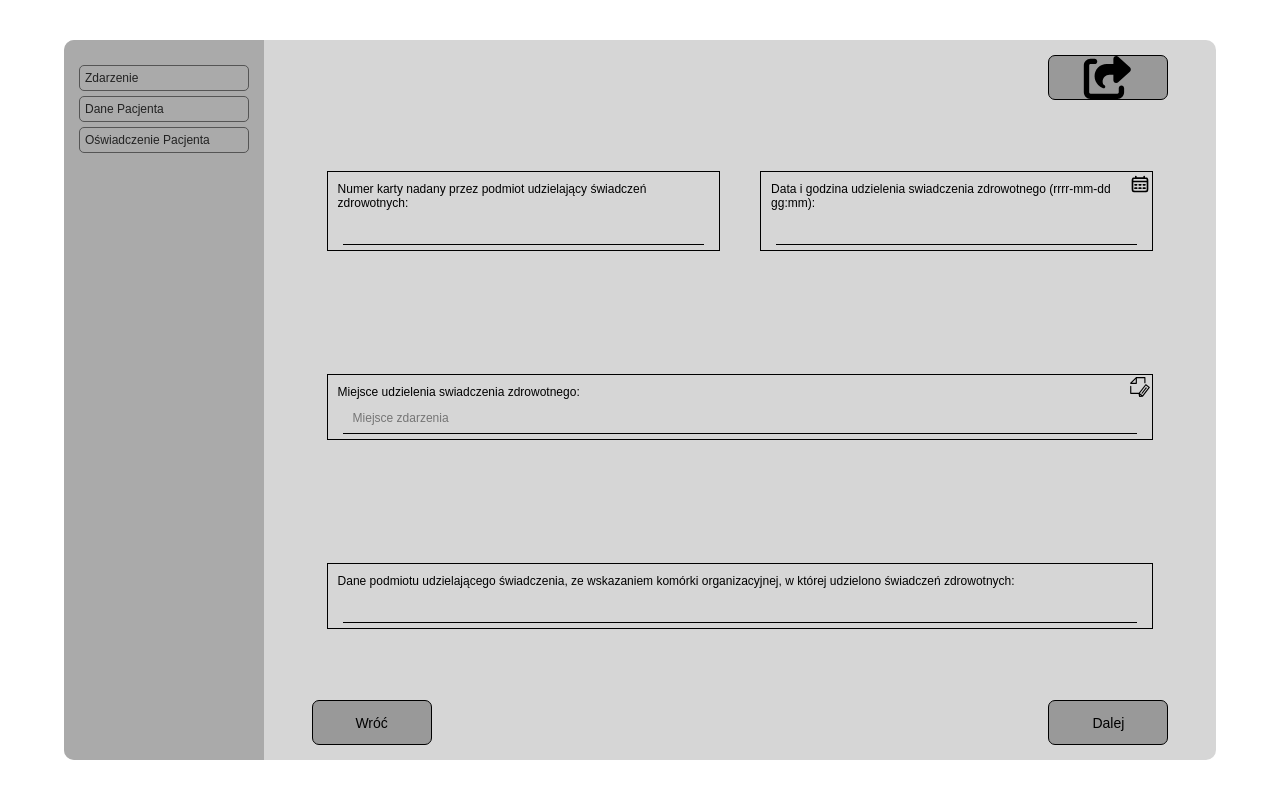
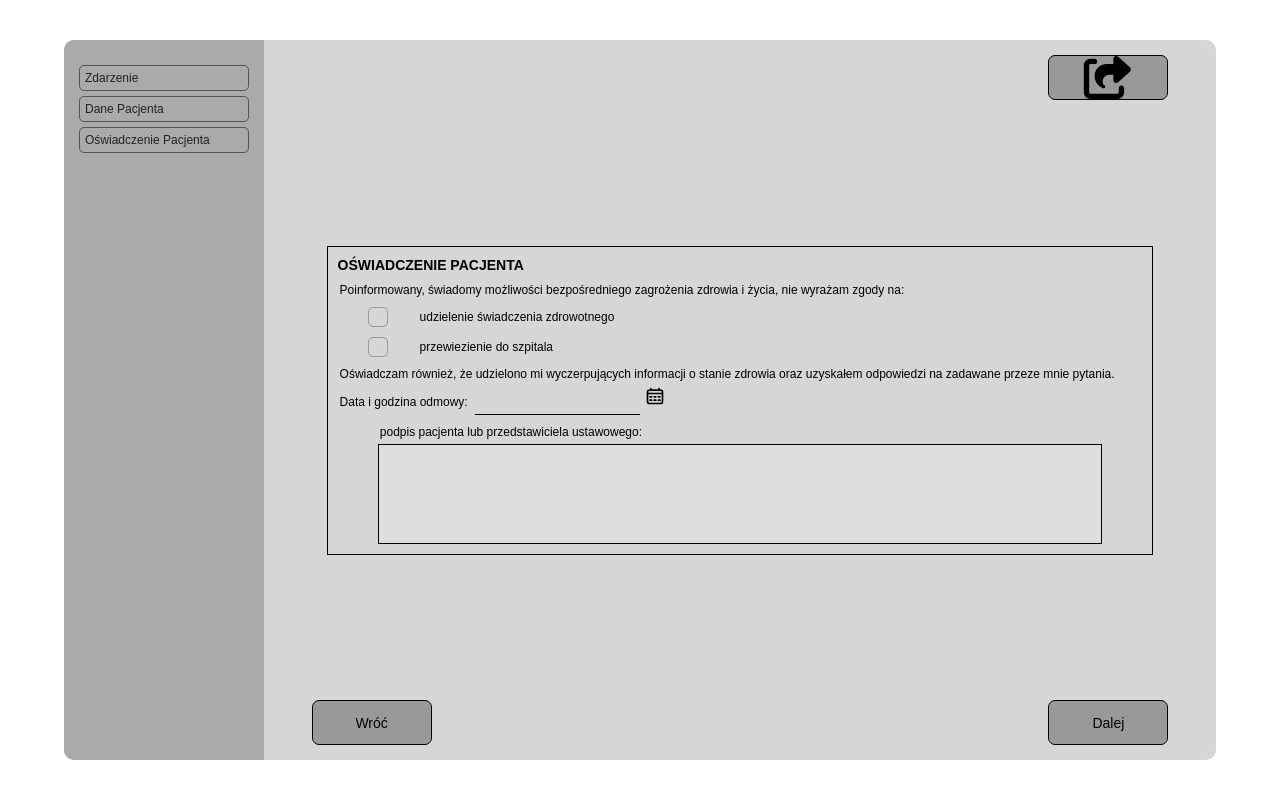
Before and after one commit to J-a-r-e-k/KMCR_Card, a React (Vite) app: page / in a window 1280 px wide. Built offline with nearby package versions, Linux system fonts and the light colour scheme.

Commit message:
add checked radio in Statement

```diff
--- a/src/Components/Step/Statement/Statement.module.scss
+++ b/src/Components/Step/Statement/Statement.module.scss
@@ -59,6 +59,7 @@
   border-radius: 5px;
   border: solid #999 1px;
   cursor: pointer;
+  appearance: none;
 
   img {
     position: absolute;
@@ -71,6 +72,14 @@
 .signature:hover {
   border: 1px blue solid;
 }
+//
+.check:checked {
+  background-color: #022a61;
+  background-image: url('../../../../public/icon-checkmark.svg');
+  background-position: center;
+  background-repeat: no-repeat;
+}
+
 .wrapPanelSignature {
   position: fixed;
   top: 0%;
@@ -116,3 +125,9 @@
   background-color: #eee;
   border-radius: 10px;
 }
+
+.radio {
+  background-color: red;
+  width: 50px;
+  height: 50px;
+}
--- a/src/Components/Step/Statement/Statement.tsx
+++ b/src/Components/Step/Statement/Statement.tsx
@@ -47,30 +47,43 @@ const Statement = () => {
           appContext.setStatement(value);
         }}
       >
-        <>
+        {({ handleSubmit }) => (
+          <form onSubmit={handleSubmit}>
             <div className={Style.wrapDiv}>
               <h2 className={Style.title}>OŚWIADCZENIE PACJENTA</h2>
-            <input onChange={(e) => appContext?.setUserName(e.target.value)} />
+              {/* <input onChange={(e) => appContext?.setUserName(e.target.value)} /> */}
               <p className={Style.contents}>
                 Poinformowany, świadomy możliwości bezpośredniego zagrożenia
                 zdrowia i życia, nie wyrażam zgody na:
               </p>
               <div className={Style.wrapCheck}>
-              <div
+                <Field
+                  name="refusal"
+                  type="radio"
+                  value="providingAssistance"
+                  className={`${Style.check}`}
+                />
+                {/* <div
       className={`${Style.check} ${'activeExamination'}`}
       onClick={() => {
         // genderPatient('examination');
       }}
-              ></div>
+    ></div> */}
                 <p className={Style.contents}>
                   udzielenie świadczenia zdrowotnego
                 </p>
-              <div
+                <Field
+                  className={`${Style.check}`}
+                  name="refusal"
+                  type="radio"
+                  value="transportHospital"
+                />
+                {/* <div
       className={`${Style.check} ${'activeTransport'}`}
       onClick={() => {
         // genderPatient('transport');
       }}
-              ></div>
+    ></div> */}
                 <p className={Style.contents}>przewiezienie do szpitala</p>
               </div>
               <p className={Style.contents}>
@@ -105,7 +118,8 @@ const Statement = () => {
               </div>
             </div>
             <FormNavigation />
-        </>
+          </form>
+        )}
       </Formik>
     </>
   );
--- a/src/context/AppContext.tsx
+++ b/src/context/AppContext.tsx
@@ -36,6 +36,7 @@ type PatientData = {
 
 type Statement = {
   patientRefusalDate: string;
+  refusal: string;
 };
 
 type Interview = {
@@ -79,7 +80,7 @@ export const AppContext = createContext<AppContextProps | undefined>(undefined);
 export const AppProvider = ({ children }: { children: React.ReactNode }) => {
   const [userName, setUserName] = useState('Jarosław');
 
-  const [currentStep, setCurrentStep] = useState<number>(0);
+  const [currentStep, setCurrentStep] = useState<number>(2);
 
   const [incidentData, setIncidentData] = useState({
     nrIncident: '',
@@ -122,6 +123,7 @@ export const AppProvider = ({ children }: { children: React.ReactNode }) => {
 
   const [statement, setStatement] = useState({
     patientRefusalDate: '',
+    refusal: '',
   });
 
   const [interview, setInterview] = useState({
@@ -160,7 +162,7 @@ export const AppProvider = ({ children }: { children: React.ReactNode }) => {
     },
   ];
 
-  console.log(incidentData);
+  console.log(statement);
   return (
     <AppContext.Provider
       value={{
```
Lines whose indentation alone changed are shown as unchanged.
